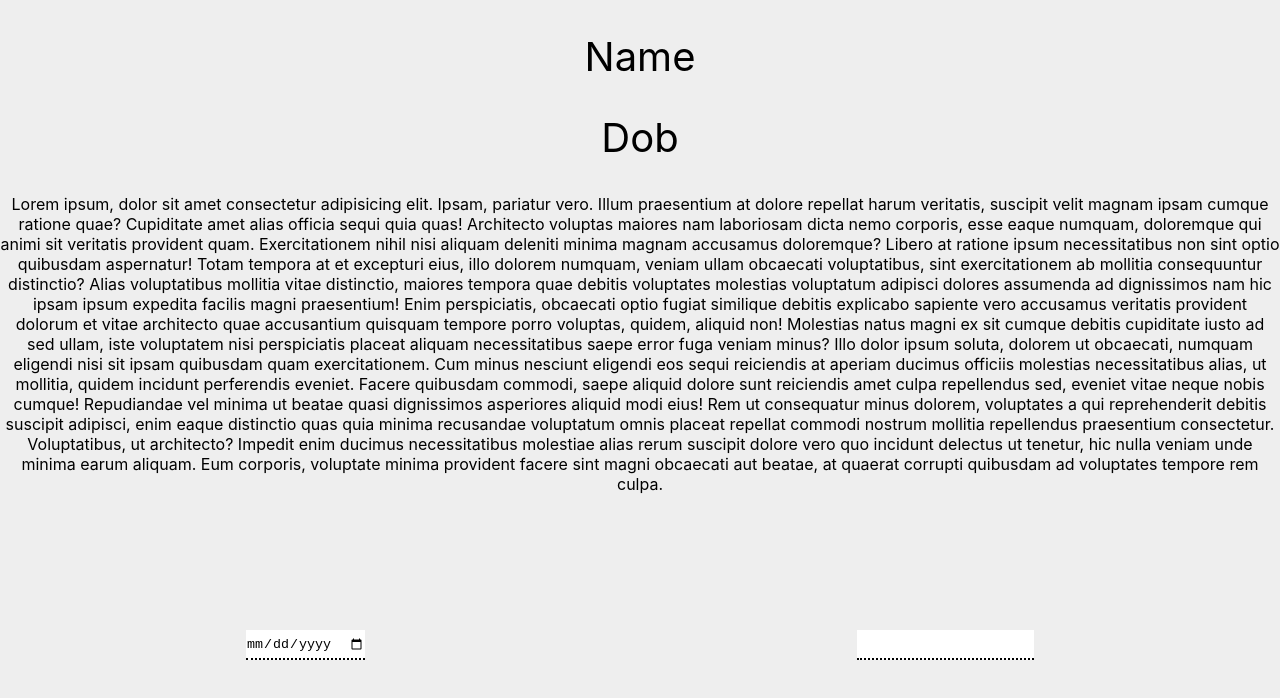
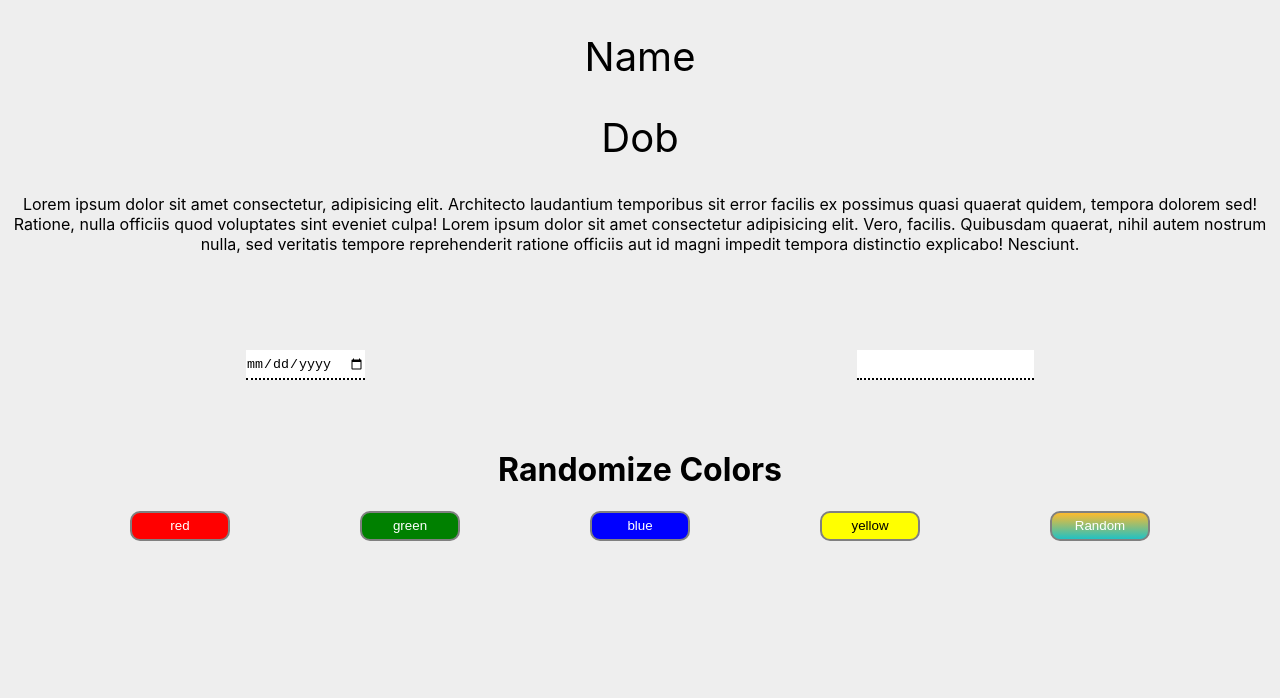
Before and after one commit to mirzabaigali/E-signature, a React (Create React App) app: page / in a window 1280 px wide. Shown: the top 698 px of the page. Built offline with nearby package versions, Linux system fonts and the light colour scheme.

Commit message:
RandomizeColor

```diff
--- a/src/App.css
+++ b/src/App.css
@@ -13,6 +13,58 @@ body {
 .App-logo {
   height: 40vmin;
   pointer-events: none;
+}
+.inputDanger {
+  background-color: red;
+  border-radius: 10px;
+  border: 2px solid grey;
+  color: white;
+  width: 100px;
+  height: 30px;
+}
+
+.inputSuccess {
+  background-color: green;
+  border-radius: 10px;
+  border: 2px solid grey;
+  color: white;
+  width: 100px;
+  height: 30px;
+}
+
+.inputPrimary {
+  background-color: blue;
+  border-radius: 10px;
+  border: 2px solid grey;
+  color: white;
+  width: 100px;
+  height: 30px;
+}
+
+.inputWarning {
+  background-color: yellow;
+  border-radius: 10px;
+  border: 2px solid grey;
+  color: black;
+  width: 100px;
+  height: 30px;
+}
+.inputRandom {
+  background: rgb(34, 193, 195);
+  background: linear-gradient(
+    0deg,
+    rgba(34, 193, 195, 1) 0%,
+    rgba(253, 187, 45, 1) 100%
+  );
+  border-radius: 10px;
+  border: 2px solid grey;
+  color: white;
+  width: 100px;
+  height: 30px;
+}
+.RandomizeFlex {
+  display: flex;
+  justify-content: space-evenly;
 }
 
 @media (prefers-reduced-motion: no-preference) {
--- a/src/App.js
+++ b/src/App.js
@@ -1,10 +1,14 @@
 import "./App.css";
 import Esignature from "./components/Esignature";
+import RandomizeColors from "./components/RandomizeColors/RandomizeColors";
 
 function App() {
   return (
     <div className="App">
       <Esignature />
+      <div style={{marginTop:"150px"}}>
+        <RandomizeColors text={"Randomize Colors"} />
+      </div>
     </div>
   );
 }
--- a/src/components/Esignature.jsx
+++ b/src/components/Esignature.jsx
@@ -23,47 +23,20 @@ const Esignature = () => {
       <Title text={!name ? "Name" : name} classes={"subtitle"} />
       <Title text={!date ? "Dob" : date} classes={"subtitle"} />
       <p>
-        Lorem ipsum, dolor sit amet consectetur adipisicing elit. Ipsam,
-        pariatur vero. Illum praesentium at dolore repellat harum veritatis,
-        suscipit velit magnam ipsam cumque ratione quae? Cupiditate amet alias
-        officia sequi quia quas! Architecto voluptas maiores nam laboriosam
-        dicta nemo corporis, esse eaque numquam, doloremque qui animi sit
-        veritatis provident quam. Exercitationem nihil nisi aliquam deleniti
-        minima magnam accusamus doloremque? Libero at ratione ipsum
-        necessitatibus non sint optio quibusdam aspernatur! Totam tempora at et
-        excepturi eius, illo dolorem numquam, veniam ullam obcaecati
-        voluptatibus, sint exercitationem ab mollitia consequuntur distinctio?
-        Alias voluptatibus mollitia vitae distinctio, maiores tempora quae
-        debitis voluptates molestias voluptatum adipisci dolores assumenda ad
-        dignissimos nam hic ipsam ipsum expedita facilis magni praesentium! Enim
-        perspiciatis, obcaecati optio fugiat similique debitis explicabo
-        sapiente vero accusamus veritatis provident dolorum et vitae architecto
-        quae accusantium quisquam tempore porro voluptas, quidem, aliquid non!
-        Molestias natus magni ex sit cumque debitis cupiditate iusto ad sed
-        ullam, iste voluptatem nisi perspiciatis placeat aliquam necessitatibus
-        saepe error fuga veniam minus? Illo dolor ipsum soluta, dolorem ut
-        obcaecati, numquam eligendi nisi sit ipsam quibusdam quam
-        exercitationem. Cum minus nesciunt eligendi eos sequi reiciendis at
-        aperiam ducimus officiis molestias necessitatibus alias, ut mollitia,
-        quidem incidunt perferendis eveniet. Facere quibusdam commodi, saepe
-        aliquid dolore sunt reiciendis amet culpa repellendus sed, eveniet vitae
-        neque nobis cumque! Repudiandae vel minima ut beatae quasi dignissimos
-        asperiores aliquid modi eius! Rem ut consequatur minus dolorem,
-        voluptates a qui reprehenderit debitis suscipit adipisci, enim eaque
-        distinctio quas quia minima recusandae voluptatum omnis placeat repellat
-        commodi nostrum mollitia repellendus praesentium consectetur.
-        Voluptatibus, ut architecto? Impedit enim ducimus necessitatibus
-        molestiae alias rerum suscipit dolore vero quo incidunt delectus ut
-        tenetur, hic nulla veniam unde minima earum aliquam. Eum corporis,
-        voluptate minima provident facere sint magni obcaecati aut beatae, at
-        quaerat corrupti quibusdam ad voluptates tempore rem culpa.
+        Lorem ipsum dolor sit amet consectetur, adipisicing elit. Architecto
+        laudantium temporibus sit error facilis ex possimus quasi quaerat
+        quidem, tempora dolorem sed! Ratione, nulla officiis quod voluptates
+        sint eveniet culpa! Lorem ipsum dolor sit amet consectetur adipisicing
+        elit. Vero, facilis. Quibusdam quaerat, nihil autem nostrum nulla, sed
+        veritatis tempore reprehenderit ratione officiis aut id magni impedit
+        tempora distinctio explicabo! Nesciunt.
       </p>
       <footer
         style={{
           display: "flex",
           justifyContent: "space-around",
           position: "relative",
-          top: "15vh",
+          top: "10vh",
         }}
       >
         <input
--- /dev/null
+++ b/src/components/RandomizeColors/RandomizeColors.jsx
@@ -0,0 +1,48 @@
+import React from "react";
+
+const RandomizeColors = ({ text }) => {
+  const handleDanger = () => {
+    document.body.style.background = "red";
+  };
+  const handleSuccess = () => {
+    document.body.style.background = "green";
+  };
+  const handlePrimary = () => {
+    document.body.style.background = "blue";
+  };
+  const handleWarning = () => {
+    document.body.style.background = "yellow";
+  };
+  const handleRandom = () => {
+    let letters = "0123456789ABCDEF";
+    let color = "#";
+    for (let i = 0; i < 6; i++) {
+      color += letters[Math.floor(Math.random() * 16)];
+    }
+    return (document.body.style.background = color);
+  };
+  return (
+    <div>
+      <h1>{!text ? "Title" : text}</h1>
+      <div className="RandomizeFlex">
+        <button className="inputDanger" onClick={handleDanger}>
+          red
+        </button>
+        <button className="inputSuccess" onClick={handleSuccess}>
+          green
+        </button>
+        <button className="inputPrimary" onClick={handlePrimary}>
+          blue
+        </button>
+        <button className="inputWarning" onClick={handleWarning}>
+          yellow
+        </button>
+        <button className="inputRandom" onClick={handleRandom}>
+          Random
+        </button>
+      </div>
+    </div>
+  );
+};
+
+export default RandomizeColors;
```
